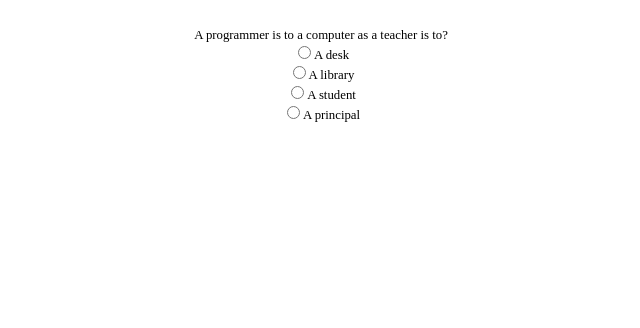
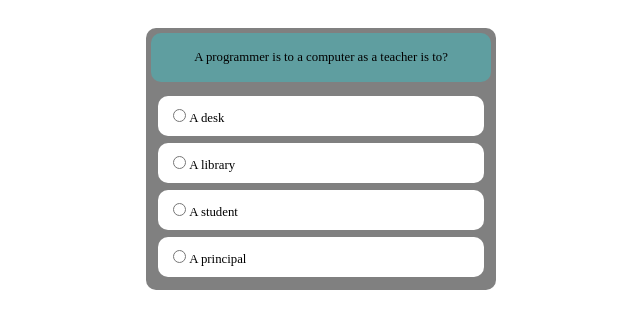
Before and after one commit to fack2/Quiz-React, a React (Create React App) app: page / in a window 1280 px wide. Both pictures are taken after a click on the button "Start". Shown: the top 328 px of the page, without its empty margins (319-959 px from the left). Built offline with nearby package versions, Linux system fonts and the light colour scheme.

Commit message:
style for all

```diff
--- a/src/components/Questions/index.js
+++ b/src/components/Questions/index.js
@@ -58,11 +58,11 @@ class Questions extends Component {
     return (
       <div className="largerOne">
         {!end ? (
-          <div>
+          <div className="quiz">
             <div className="question-div">{question}</div>
             {options.map((option, i) => {
               return (
-                <div key={i}>
+                <div className="option-div" key={i}>
                   <label htmlFor="selected"> </label>
                   <input
                     id="selected"
--- a/src/components/Questions/question.css
+++ b/src/components/Questions/question.css
@@ -1,14 +1,35 @@
-/* //try to make body as relative */
-.largerOne {
+div {
+  border-radius: 10px;
+}
+
+body {
+  width: 350px;
+  height: 350px;
+}
+html {
+  display: table;
+  margin: auto;
+}
+.quiz {
+  background: #808080;
+  padding: 1.5%;
+  margin: auto;
+}
+.question-div {
+  border-color: #5f9ea0;
+  background-color: #5f9ea0;
+  padding: 5%;
+  margin-bottom: 4%;
+  font-size: 1em;
   text-align: center;
-  position: absolute;
-  top: 10%;
 }
-.list {
-  position: absolute;
-  top: 25%;
+.option-div {
+  border: 3px #5f9ea0;
+  background-color: #ffffff;
+  padding: 3%;
+  margin: 2%;
+  text-align: left;
 }
-.largerOne {
-  position: relative;
-  height: 200px;
+.quiz div:hover {
+  background: #8fbbbc;
 }
--- a/src/components/Results/index.js
+++ b/src/components/Results/index.js
@@ -8,14 +8,25 @@ const Result = ({ userAnswers, score }) => {
         {
           return (
             <div key={element.index}>
-              <div className="eachResult">
-                Question # {element.index} is {element.status}
-              </div>
+              {element.status == "true" ? (
+                <div className="eachResult">
+                  Question # {element.index} is {element.status}
+                </div>
+              ) : (
+                <div className="eachResult falseResult">
+                  Question # {element.index} is {element.status}
+                </div>
+              )}
             </div>
           )
         }
       })}
-      <div className="scoreDiv">your score is: {score}</div>
+      <div className="scoreDiv">
+        <br />
+        score
+        <br />
+        {score}
+      </div>
     </div>
   )
 }
--- a/src/components/Results/result.css
+++ b/src/components/Results/result.css
@@ -17,7 +17,15 @@ body {
 }
 
 .scoreDiv {
-  font-size: 50px;
-  background-color: #5f9ea0;
-  border-radius: 10px;
+  font-size: 1.5em;
+  background-color: white;
+  border-radius: 50%;
+  width: 80px;
+  height: 80px;
+  border: 1px solid #5f9ea0;
+  margin: auto;
 }
+.falseResult {
+  font-weight: bold;
+  color: red;
+}
--- a/src/components/Start/start.css
+++ b/src/components/Start/start.css
@@ -1,9 +1,3 @@
-/* .mainStart {
-  text-align: center;
-  border: 1px dotted blue;
-  height: 100%;
-} */
-
 body {
   background: white;
   font-size: 80%;
```
Also changed, not shown: src/data.js (+28 -21 lines).
